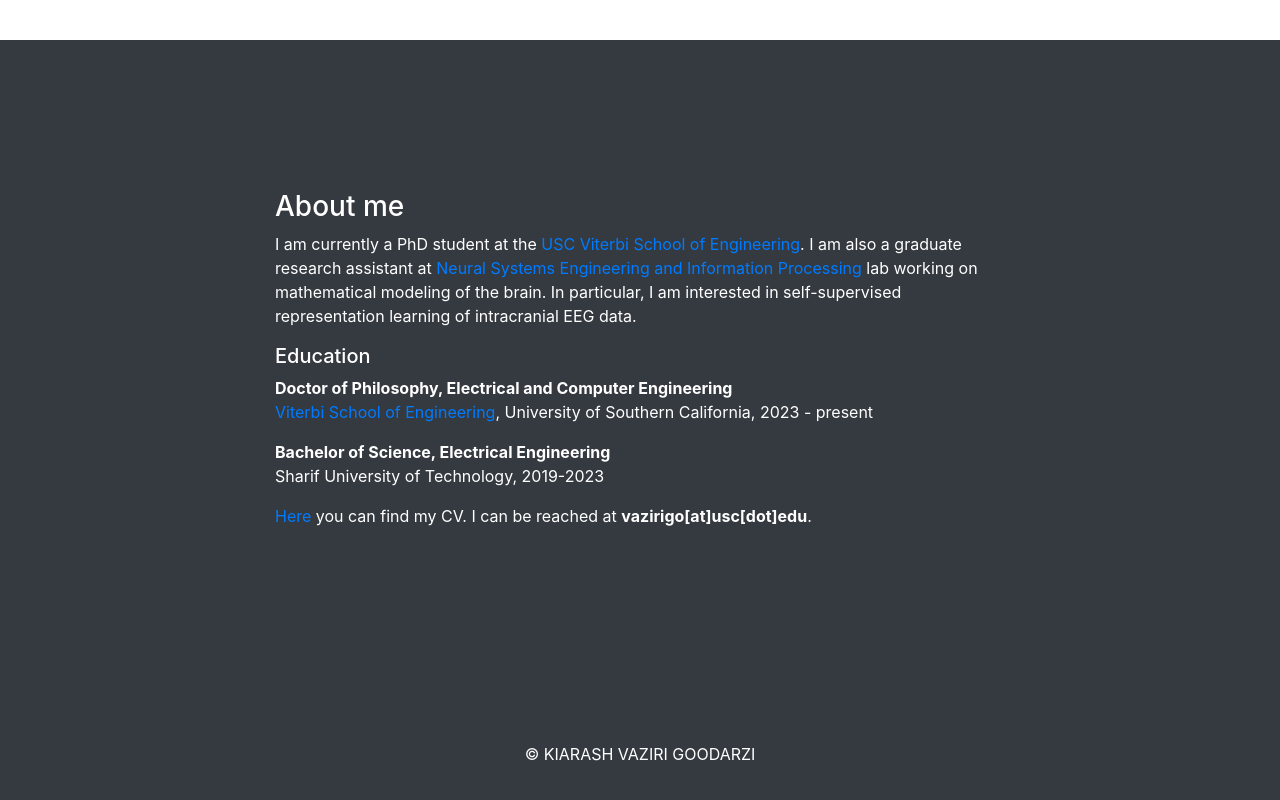
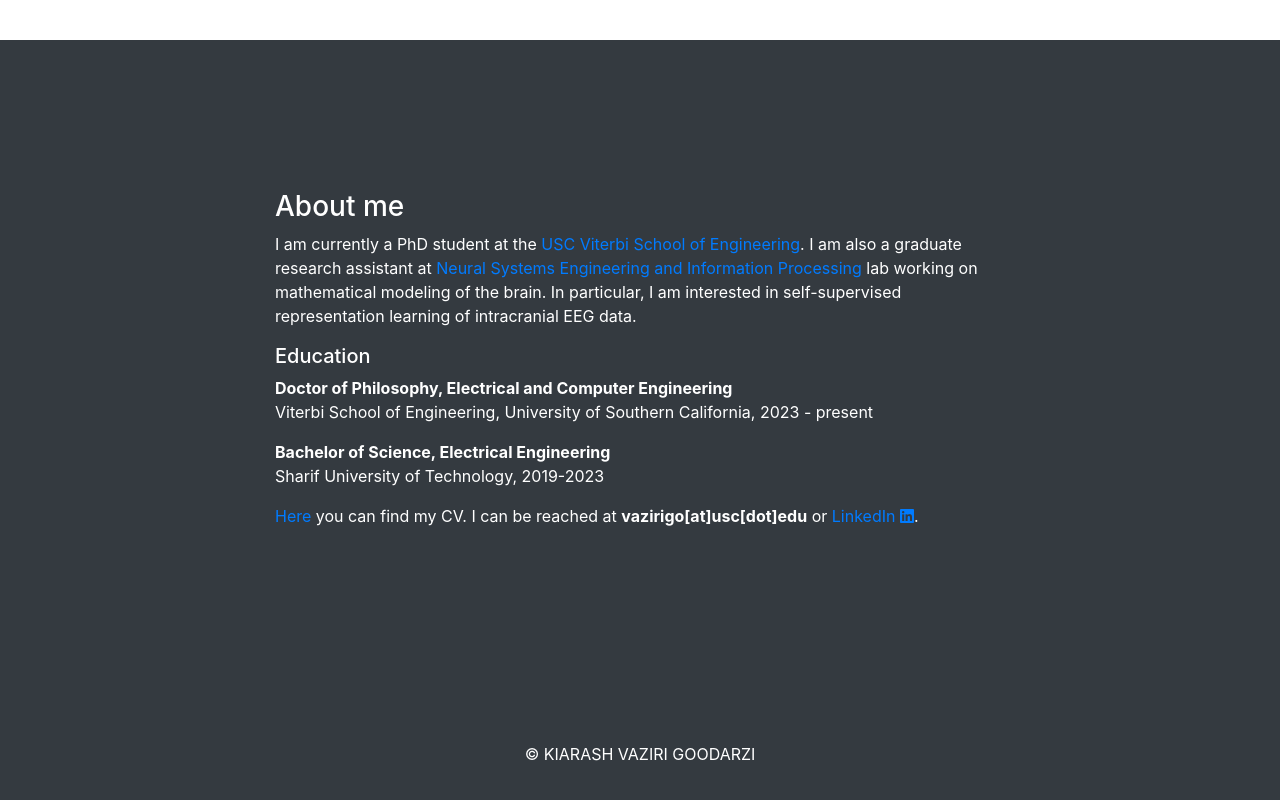
Before and after one commit to KiarashVaziri/kiarashvaziri.github.io, a website with bundled scripts: page index.html in a window 1280 px wide. Shown: the part 584-1384 px from the top of the page. Built offline with nearby package versions, Linux system fonts and the light colour scheme.

Commit message:
Updated CV

```diff
--- a/index.html
+++ b/index.html
@@ -15,6 +15,7 @@
 
   <!-- Custom styles for this template -->
   <link href="css/scrolling-nav.css" rel="stylesheet">
+  <link rel="stylesheet" href="https://cdnjs.cloudflare.com/ajax/libs/font-awesome/6.0.0-beta3/css/all.min.css">
 
 </head>
 
@@ -45,8 +46,7 @@
 
           <h5>Education</h5>
           <p>
-            <b>Doctor of Philosophy, Electrical and Computer Engineering</b> <br>
-            <a href="https://viterbischool.usc.edu/" target="_blank">Viterbi School of Engineering</a>,
+            <b>Doctor of Philosophy, Electrical and Computer Engineering</b> <br>Viterbi School of Engineering,
             University of Southern California, 2023 - present
           </p>
           <p>
@@ -55,7 +55,9 @@
           </p>
 
           <p>
-            <a href="path-to-your-cv.pdf" target="_blank">Here</a> you can find my CV. I can be reached at <b>vazirigo[at]usc[dot]edu</b>.
+            <a href="CV_2024.pdf" target="_blank">Here</a> you can find my CV. I can be reached at <b>vazirigo[at]usc[dot]edu</b> or
+            <a href="https://www.linkedin.com/in/your-linkedin-profile" target="_blank">LinkedIn
+              <i class="fab fa-linkedin"></i></a>.
           </p>
         </div>
       </div>
```
Also changed, not shown: 1 other file.
